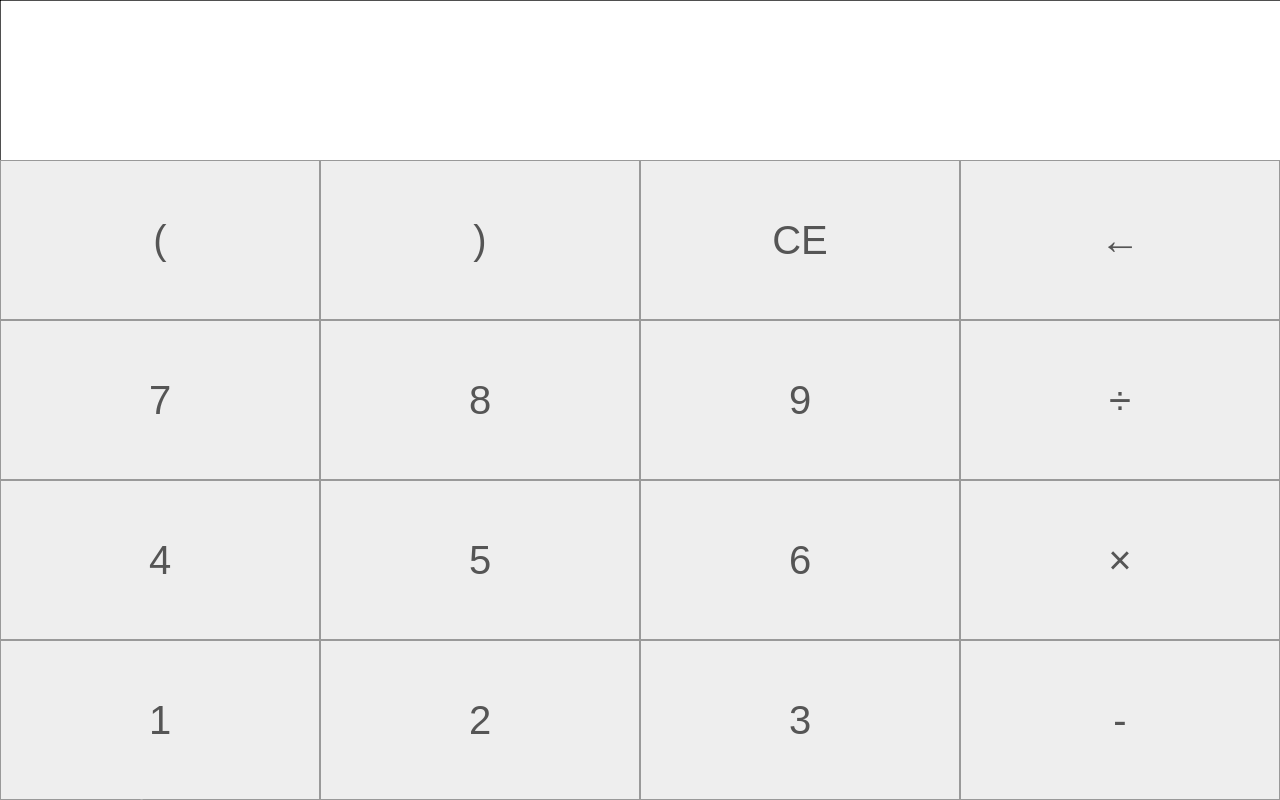
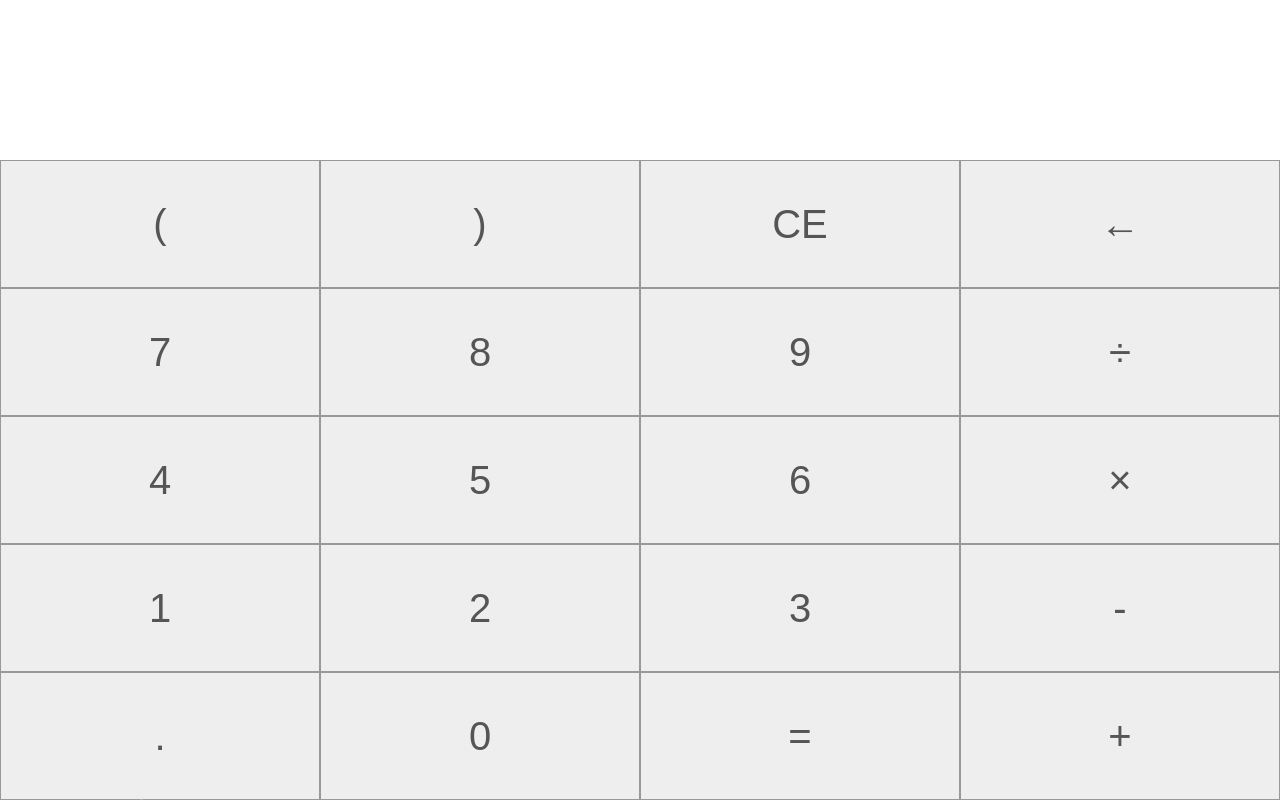
Before and after one commit to Believe-in-code/calcOnJS, a plain HTML site: page index.html in a window 1280 px wide. Drawn offline with Linux system fonts and the light colour scheme.

Commit message:
Update style.css

```diff
--- a/style/style.css
+++ b/style/style.css
@@ -18,7 +18,7 @@ body {
 .buttons_wrapper {
   font-size: 40px;
   background: #ddd;
-  height: 100%;
+  height: 80vh;
   width: 100%;
   display: grid;
   grid-template-columns: 1fr 1fr 1fr 1fr;
@@ -54,6 +54,8 @@ input {
   height: 100%;
   font-size: 6vh;
   text-align: right;
+  border: none;
+  outline: none;
 }
 
 .author {
```
